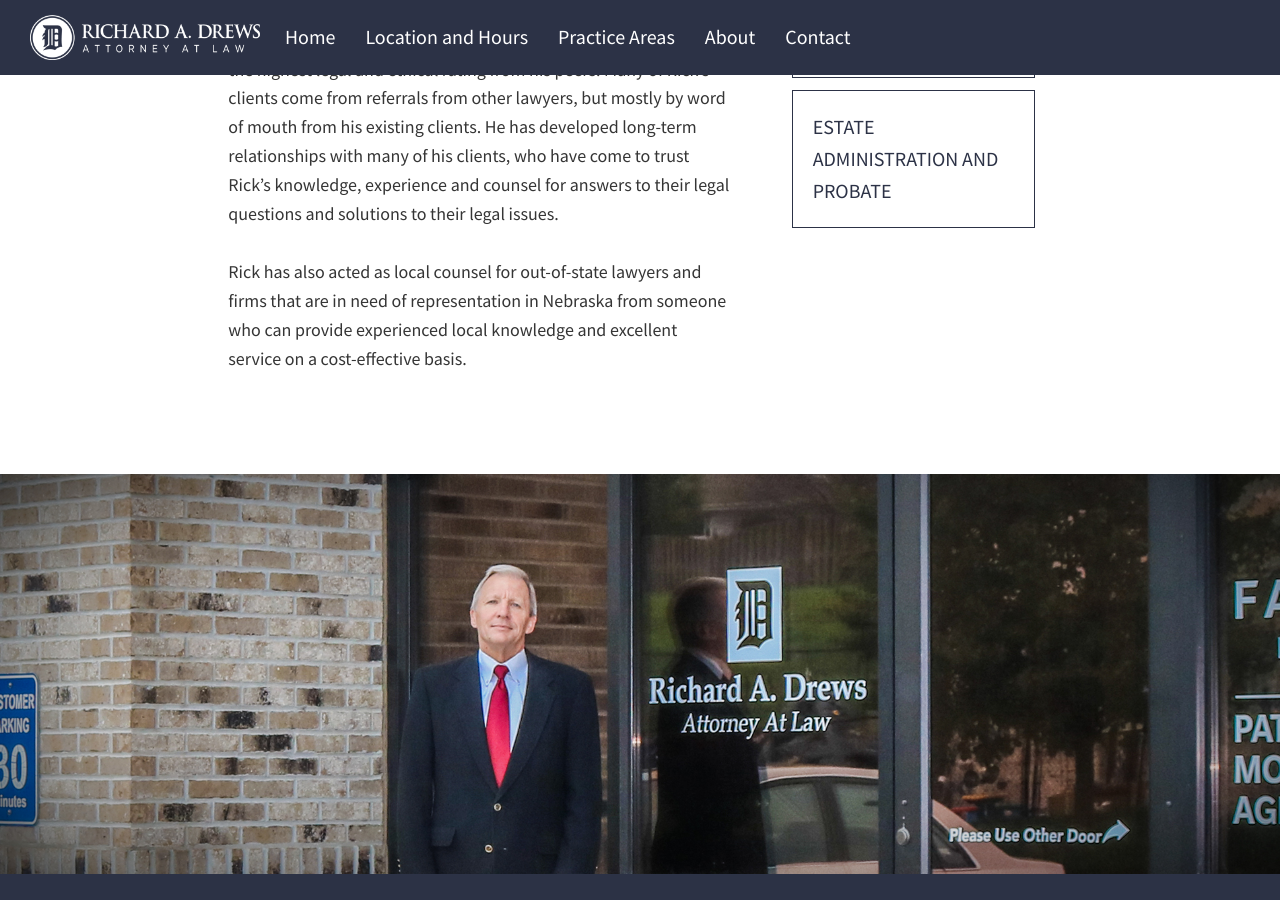
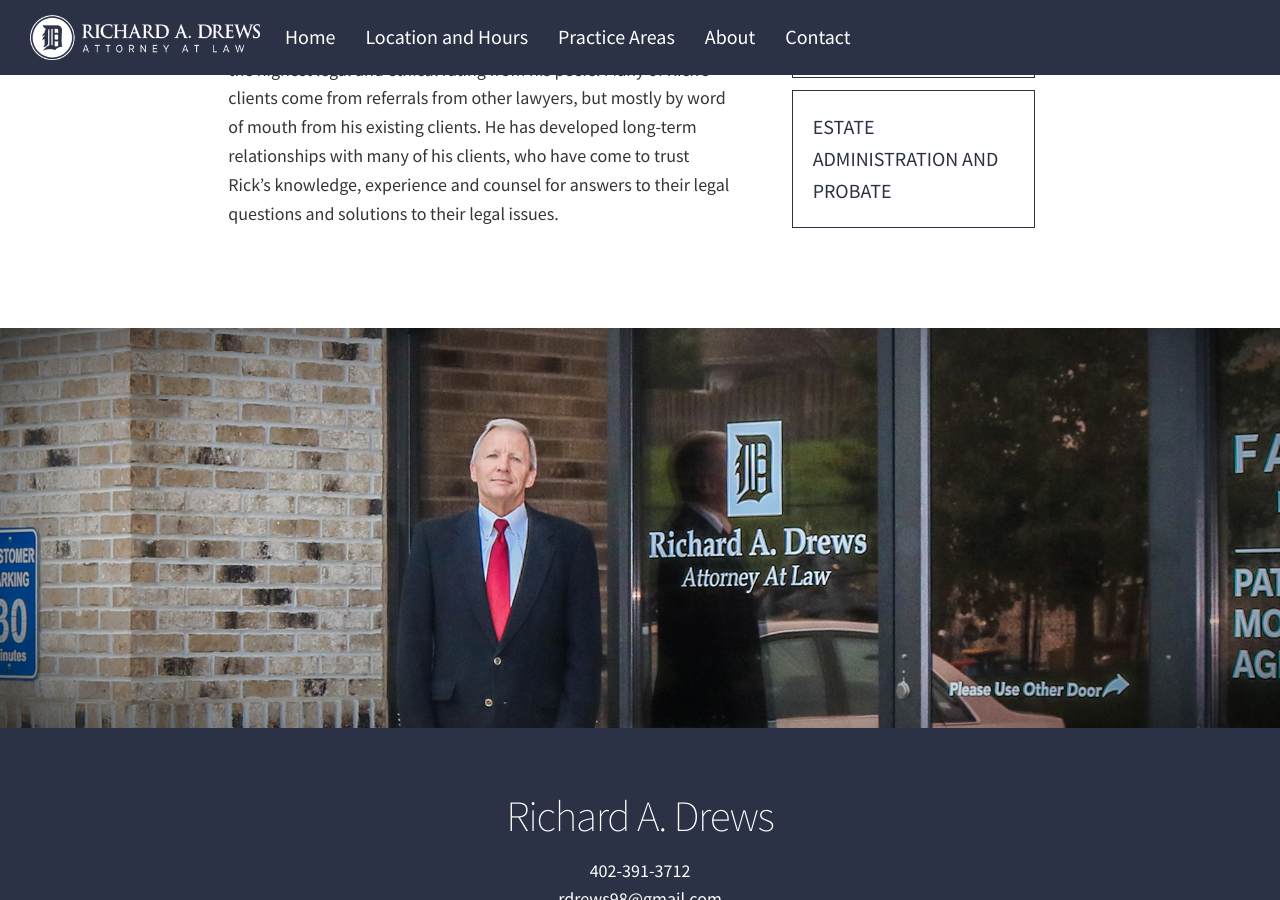
Before and after one commit to rickdrews/rickdrews, a Jekyll site: the page built from index.html, in a window 1280 px wide and 900 px high, scrolled down 701 px. Built offline with Jekyll 4.4.1, drawn with Linux system fonts in a browser that asks for light colours; nearby versions of some CDN libraries; the list of posts is cut into pages by our own code.

Commit message:
update homepage
update homepage

```diff
--- a/index.html
+++ b/index.html
@@ -9,7 +9,7 @@
   </div><br /> -->
   <p>Richard A. Drews is a lawyer in Omaha, Nebraska with over 39 years of experience in estate planning, probate and estate administration, and civil litigation and trial practice throughout the courts of the State of Nebraska. Rick’s philosophy is to provide straight-forward, practical advice on a cost-effective basis to address the legal issues of his clients and achieve their goals.</p>
   <p>Rick has received the AV rating from Martindale-Hubbell, which is the highest legal and ethical rating from his peers. Many of Rick’s clients come from referrals from other lawyers, but mostly by word of mouth from his existing clients. He has developed long-term relationships with many of his clients, who have come to trust Rick’s knowledge, experience and counsel for answers to their legal questions and solutions to their legal issues.</p>
-  <p>Rick has also acted as local counsel for out-of-state lawyers and firms that are in need of representation in Nebraska from someone who can provide experienced local knowledge and excellent service on a cost-effective basis.</p>
+  <!-- <p>Rick has also acted as local counsel for out-of-state lawyers and firms that are in need of representation in Nebraska from someone who can provide experienced local knowledge and excellent service on a cost-effective basis.</p> -->
   <!-- <div class="hidden-image-container">
     <img src="/img/headshot.jpg" class="hidden-image" />
   </div> -->
```
